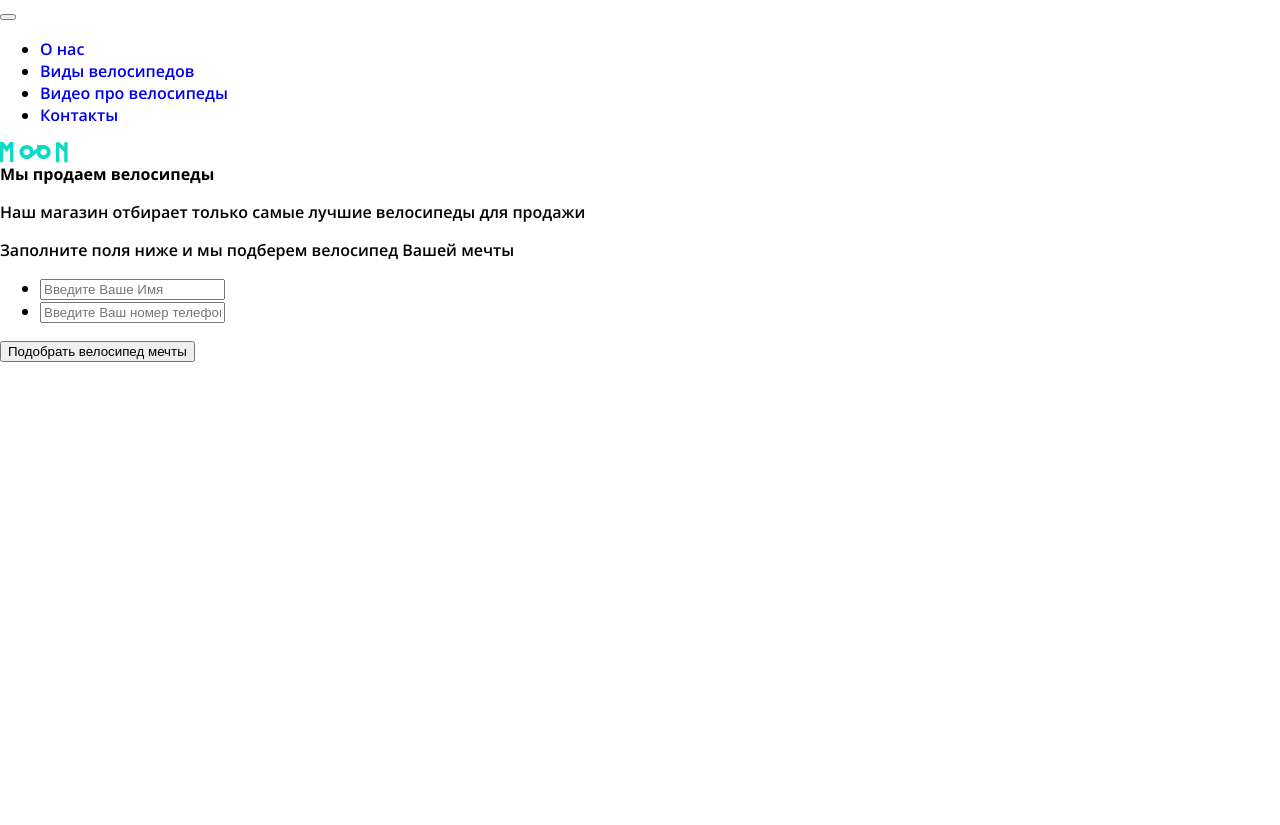
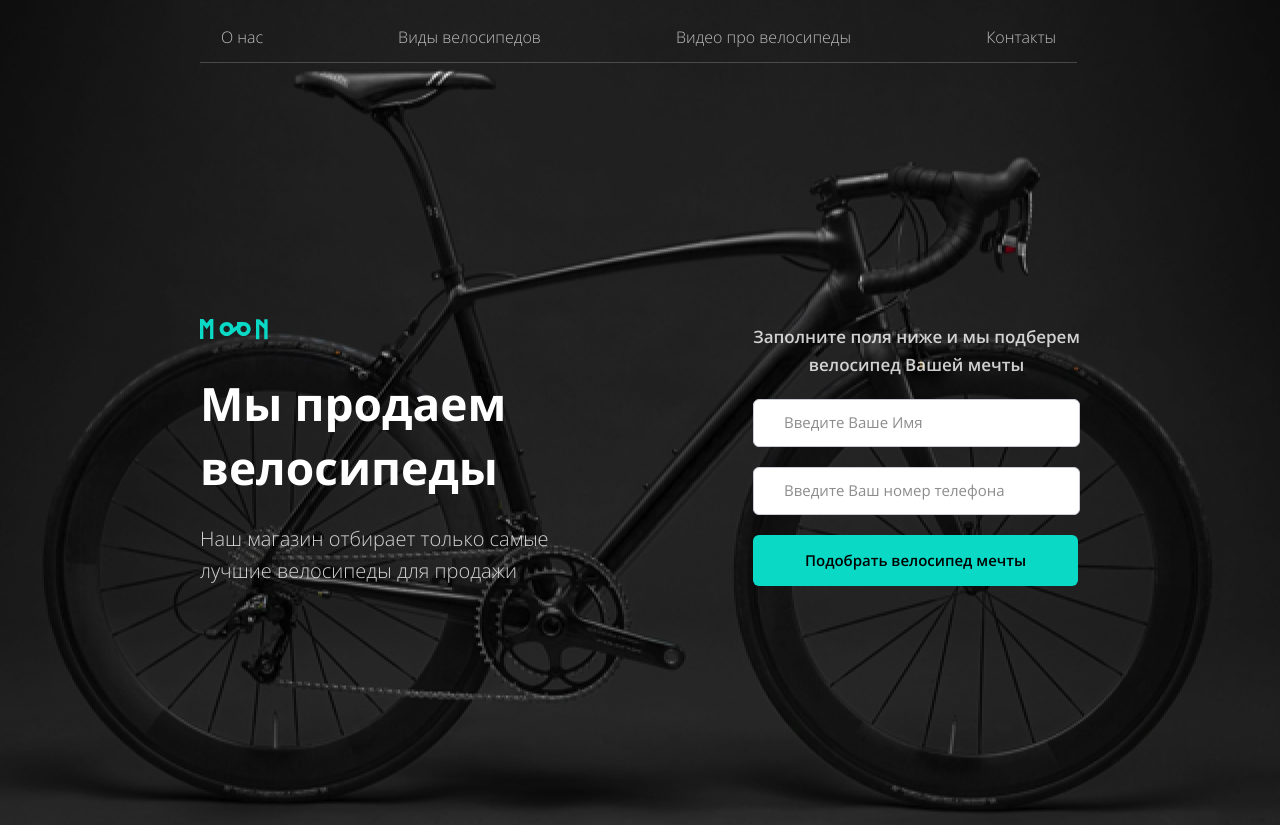
Before and after one commit to faleen88/bicycles, a website: page source/index.html in a window 1280 px wide. Before the commit the page ends 800 px from the top, so only its background shows below. Drawn offline with nearby package versions, Linux system fonts and the light colour scheme; files that its build step writes are made by us from their sources; files whose address does not match are found by name.

Commit message:
Добавляет стилизацию навигации и главного блока для desktop

```diff
--- a/source/index.html
+++ b/source/index.html
@@ -32,11 +32,11 @@
         </ul>
       </nav>
 
-      <div class="main-header__logo">
+      <a class="main-header__logo">
         <img src="img/logo_main.svg" alt="Логотип магазина велосипедов">
-      </div>
+      </a>
 
-      <div class="main-header__promo">
+      <div class="main-header__promo promo">
         <b>Мы продаем велосипеды</b>
         <p>Наш магазин отбирает только самые лучшие велосипеды для продажи</p>
       </div>
@@ -47,11 +47,11 @@
           <ul>
             <li>
               <label class="visually-hidden" for="name">Ваше имя</label>
-              <input class="field" type="text" name="name" id="name" placeholder="Введите Ваше Имя" required>
+              <input type="text" name="name" id="name" placeholder="Введите Ваше Имя" required>
             </li>
             <li>
               <label class="visually-hidden" for="phone">Телефон</label>
-              <input class="field" type="tel" name="phone" id="phone" placeholder="Введите Ваш номер телефона" required>
+              <input type="tel" name="phone" id="phone" placeholder="Введите Ваш номер телефона" required>
             </li>
           </ul>
           <button class="form__button button" type="submit" aria-label="Отправить данные">Подобрать велосипед мечты</button>
--- /dev/null
+++ b/source/sass/blocks/form.scss
@@ -0,0 +1,68 @@
+.form p {
+  margin: 0;
+  margin-top: 4px;
+  margin-bottom: 20px;
+  font-size: 17px;
+  line-height: 28px;
+  color: $white;
+  text-align: center;
+  opacity: 0.8;
+}
+
+.form ul {
+  list-style: none;
+  margin: 0;
+  padding: 0;
+}
+.form li {
+  margin-bottom: 20px;
+}
+
+.form input {
+  width: 325px;
+  min-height: 46px;
+  padding: 0;
+  border: 1px solid #c9ccd4;
+  border-radius: 6px;
+
+  &:hover {
+    background-color: $accent;
+    opacity: 0.5;
+  }
+
+  &:active {
+    background-color: $accent;
+    opacity: 0.5;
+  }
+
+  &::placeholder {
+    padding: 14px 30px 10px;
+    font-family: $fontFamily;
+    font-size: 15px;
+    line-height: 24px;
+    font-weight: 400;
+    color: #1c1c1c;
+    opacity: 0.5;
+  }
+}
+
+.form__button {
+  width: 325px;
+  min-height: 51px;
+  background-color: $accent;
+  border: none;
+  border-radius: 6px;
+  font-family: $fontFamily;
+  font-size: 15px;
+  line-height: 21px;
+  font-weight: 600;
+  cursor: pointer;
+
+  &:hover {
+    opacity: 0.7;
+  }
+
+  &:active {
+    opacity: 0.7;
+  }
+}
--- /dev/null
+++ b/source/sass/blocks/main-header.scss
@@ -0,0 +1,49 @@
+.main-header {
+  min-height: 825px;
+  background: $dark url("../img/bike_bg.jpg") no-repeat center / cover;
+}
+
+.main-header__container {
+  width: 1170px;
+  margin: 0 auto;
+  padding: 0 15px;
+  display: grid;
+  grid-template-columns: 1fr 1fr;
+}
+
+.main-header__nav {
+  padding-left: 145px;
+  padding-right: 148px;
+  margin-bottom: 256px;
+  grid-column: 1 / 3;
+}
+
+.main-header__logo {
+  padding-left: 145px;
+  margin-bottom: 31px;
+  grid-column: 1 / 2;
+  grid-row: 2 / 3;
+  cursor: pointer;
+
+  &:hover {
+    opacity: 0.7;
+  }
+
+  &:active {
+    opacity: 0.7;
+  }
+}
+
+.main-header__promo {
+  padding-left: 145px;
+  padding-right: 47px;
+  grid-column: 1 / 2;
+  grid-row: 3 / 4;
+}
+
+.main-header__form {
+  padding-right: 145px;
+  padding-left: 113px;
+  grid-column: 2 / 3;
+  grid-row: 2 / 4;
+}
--- /dev/null
+++ b/source/sass/blocks/nav.scss
@@ -0,0 +1,34 @@
+.nav__toggle {
+  display: none;
+}
+
+.nav ul {
+  list-style: none;
+  margin: 0;
+  padding: 21px 0 9px;
+  min-height: 32px;
+  display: flex;
+  justify-content: center;
+  flex-wrap: wrap;
+  border-bottom: 1px solid rgba(255, 255, 255, 0.2);
+}
+
+nav li:not(:nth-child(4n)) {
+  margin-right: 135px;
+}
+
+.nav__link {
+  font-size: 16px;
+  line-height: 32px;
+  font-weight: 300;
+  color: $white;
+  opacity: 0.7;
+
+  &:hover {
+    color: $accent;
+  }
+
+  &:active {
+    opacity: 1;
+  }
+}
--- /dev/null
+++ b/source/sass/blocks/promo.scss
@@ -0,0 +1,16 @@
+.promo b {
+  font-size: 46px;
+  line-height: 64px;
+  font-weight: 700;
+  color: $white;
+}
+
+.promo p {
+  margin: 0;
+  margin-top: 24px;
+  font-size: 20px;
+  line-height: 32px;
+  font-weight: 300;
+  color: $white;
+  opacity: 0.8;
+}
--- a/source/sass/global/variables.scss
+++ b/source/sass/global/variables.scss
@@ -6,4 +6,5 @@ $fontFamily: "Open sans", "Arial", sans-serif;
 
 $white: #ffffff;
 $black: #000000;
+$dark: #131314;
 $accent: #0ad9c6;
--- a/source/sass/style.scss
+++ b/source/sass/style.scss
@@ -8,3 +8,7 @@
 
 @import "blocks/visually-hidden.scss";
 @import "blocks/page.scss";
+@import "blocks/main-header.scss";
+@import "blocks/nav.scss";
+@import "blocks/promo.scss";
+@import "blocks/form.scss";
```
Also changed, not shown: build/css/style.min.css, build/index.html, 1 other file.
